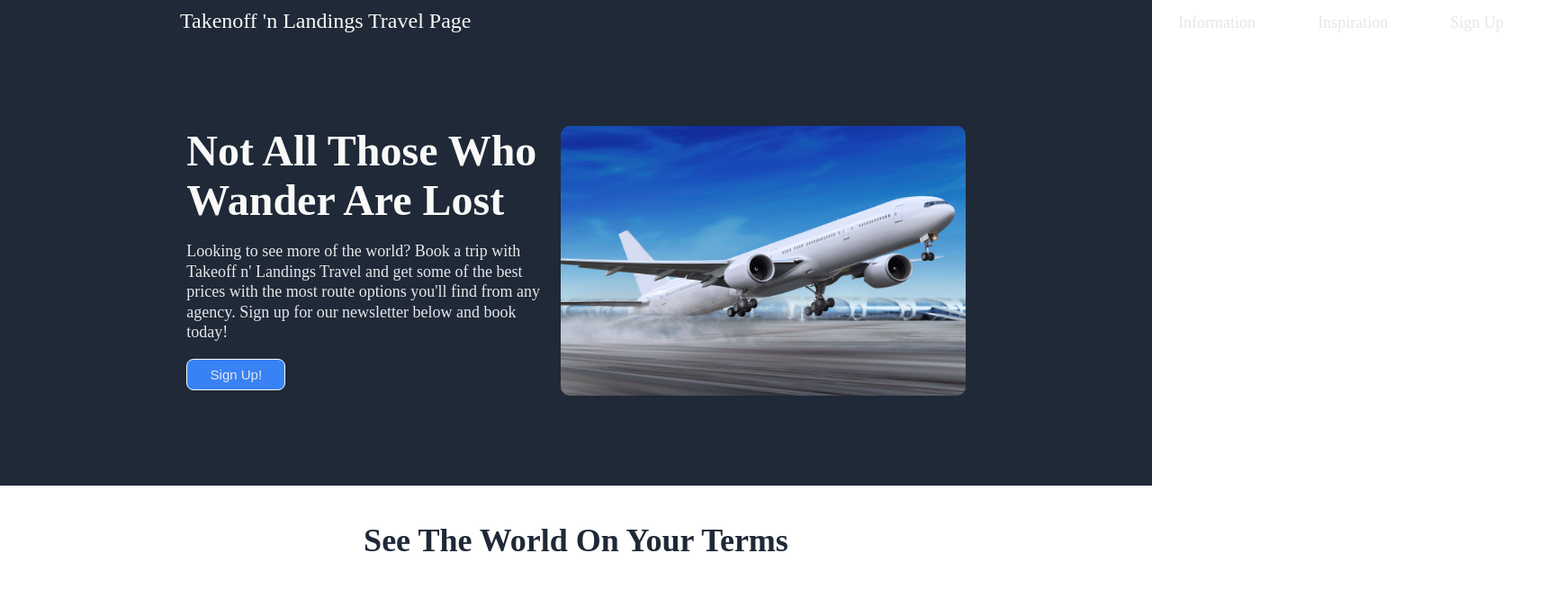
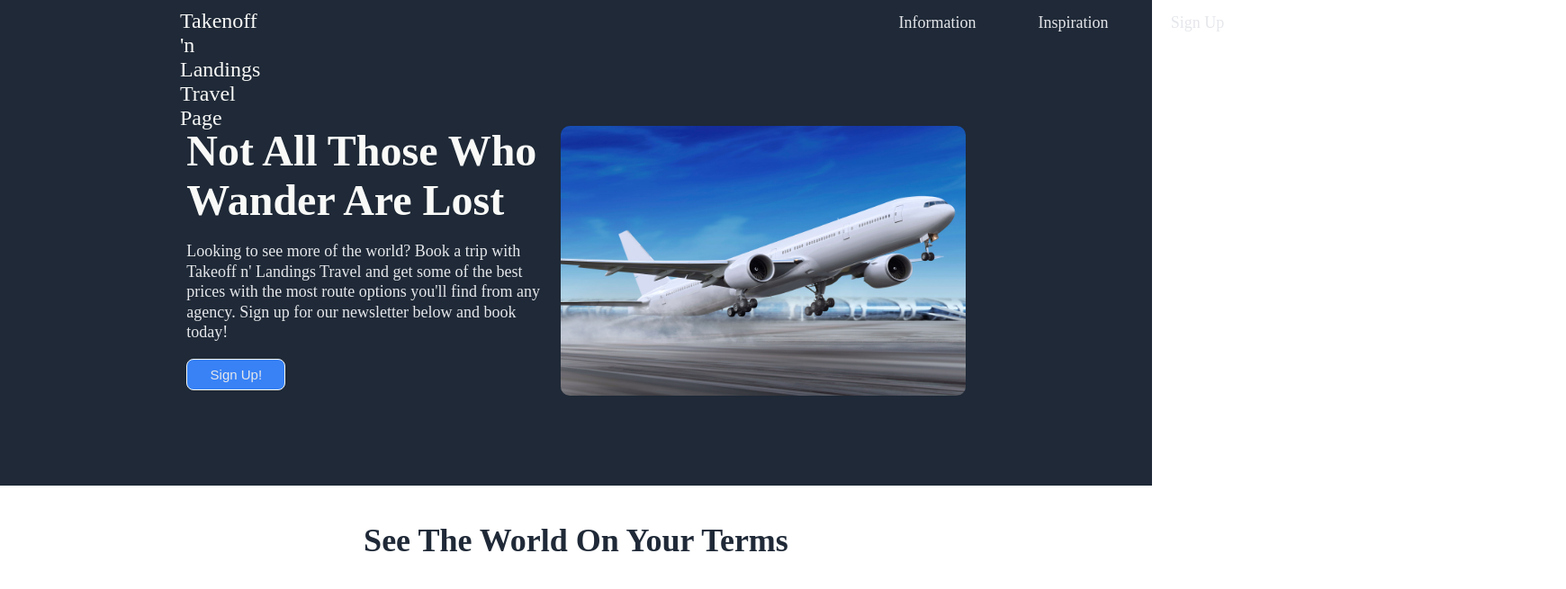
Before and after one commit to jmbehr12/odin-landing-page, a plain HTML site: page index.html in a window 1280 px wide. Shown: the top 655 px of the page at 90% size, 1740 px wide, since content can reach past the window. Drawn offline with Linux system fonts and the light colour scheme.

Commit message:
index.html

```diff
--- a/styles.css
+++ b/styles.css
@@ -9,7 +9,7 @@
 }
 
 #logo {
-    min-width: 400px;
+    width: 400px;
     font-size: 24px;
     color: #F9FAF8;
     margin-left: 200px;
```
